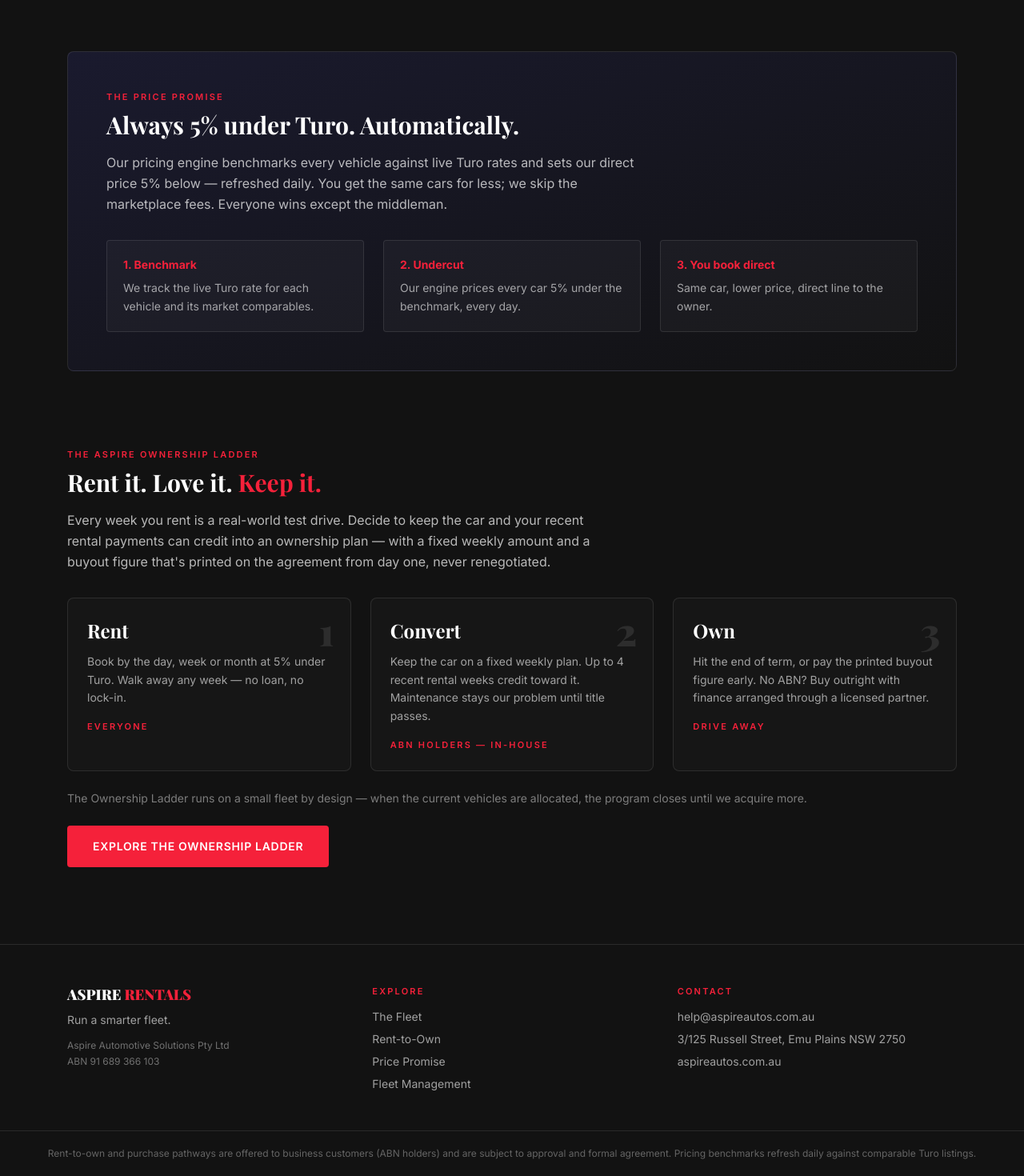
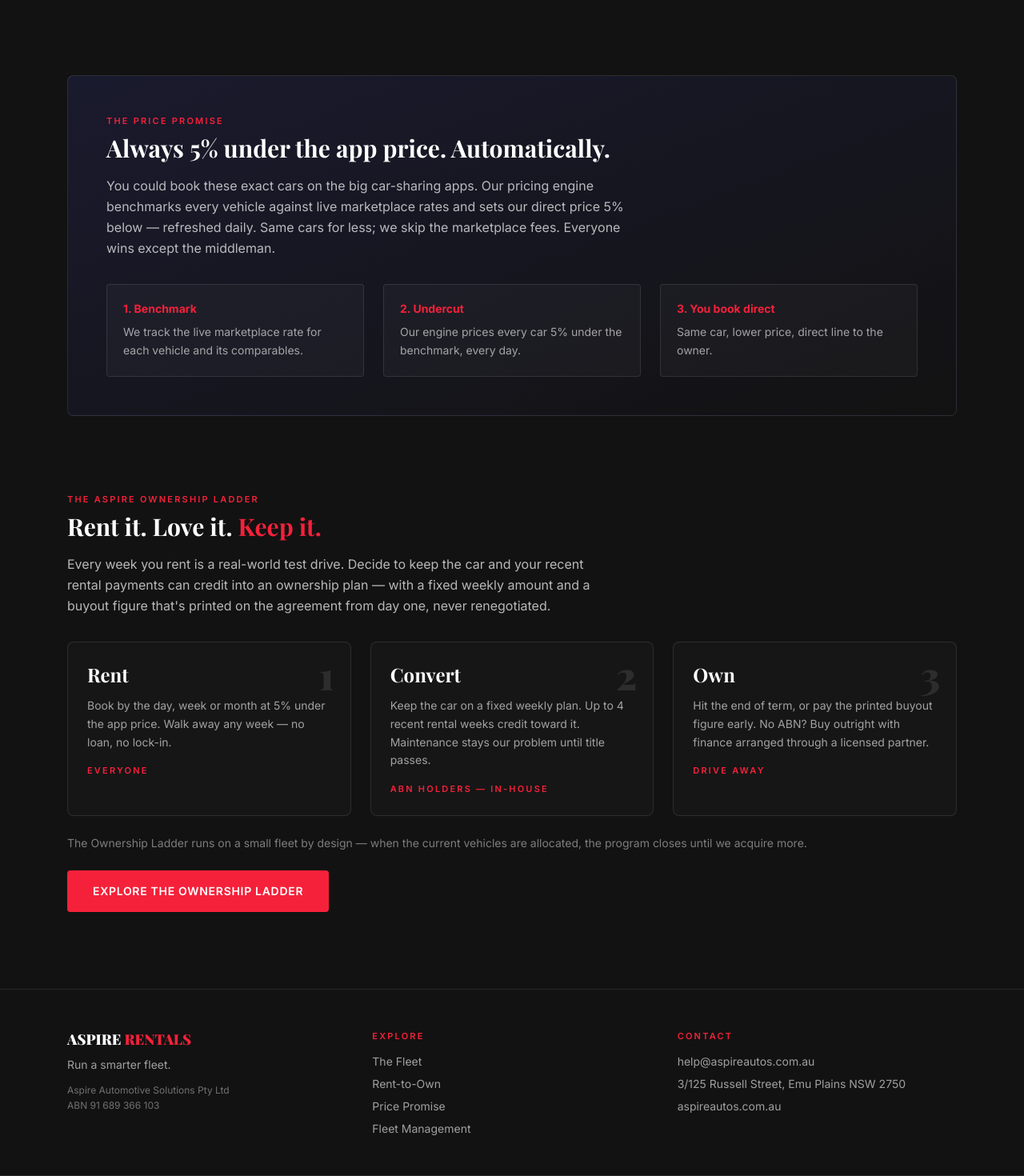
Before and after one commit to nomeatpai/aspire-rentals, a React (Vite) app: page / in a window 1280 px wide. Shown: the part 980-2450 px from the top of the page at 80% size. Built offline with nearby package versions, Linux system fonts and the light colour scheme; no server answers; the database is empty.

Commit message:
Remove competitor naming from all public copy — generic marketplace benchmark language

```diff
--- a/index.html
+++ b/index.html
@@ -3,8 +3,8 @@
   <head>
     <meta charset="UTF-8" />
     <meta name="viewport" content="width=device-width, initial-scale=1.0" />
-    <title>Aspire Rentals | Luxury Vehicle Hire & Rent-to-Own Sydney — Always 5% Under Turo</title>
-    <meta name="description" content="Rent Sydney's finest vehicles direct and pay less than Turo — guaranteed 5% under. Business fleet rentals with rent-to-own and purchase pathways. Mercedes-AMG, Range Rover, Jaguar." />
+    <title>Aspire Rentals | Luxury Vehicle Hire & Rent-to-Own Sydney — Always Under the App Price</title>
+    <meta name="description" content="Rent Sydney's finest vehicles direct from the fleet owner and pay 5% less than the car-sharing apps. Rentals with rent-to-own and purchase pathways. Mercedes-AMG, Range Rover, Jaguar." />
     <link rel="preconnect" href="https://fonts.googleapis.com" />
     <link rel="stylesheet" href="https://fonts.googleapis.com/css2?family=Inter:wght@400;500;600;700;800;900&family=Playfair+Display:wght@700;900&display=swap" />
   </head>
--- a/src/components/Footer.tsx
+++ b/src/components/Footer.tsx
@@ -34,8 +34,9 @@
         </div>
       </div>
       <div className="border-t border-white/10 py-5 text-center text-xs text-white/35 px-5">
-        Rent-to-own and purchase pathways are offered to business customers (ABN holders) and are subject to
-        approval and formal agreement. Pricing benchmarks refresh daily against comparable Turo listings.
+        In-house ownership plans are offered to business customers (ABN holders); outright purchase with
+        finance is available through a licensed finance partner, subject to approval and formal agreement.
+        Pricing benchmarks refresh daily against comparable car-sharing marketplace listings.
       </div>
     </footer>
   )
--- a/src/components/VehicleCard.tsx
+++ b/src/components/VehicleCard.tsx
@@ -56,7 +56,7 @@
                 </p>
                 {pricing.benchmark_daily != null && (
                   <p className="text-xs text-white/45 mt-0.5">
-                    <span className="line-through">{fmt(pricing.benchmark_daily)} on Turo</span>
+                    <span className="line-through">{fmt(pricing.benchmark_daily)} app price</span>
                     <span className="text-brand-red font-semibold"> — {Number(pricing.discount_pct)}% less here</span>
                   </p>
                 )}
--- a/src/pages/Home.tsx
+++ b/src/pages/Home.tsx
@@ -32,8 +32,8 @@
           <p className="mt-6 text-lg text-white/70 max-w-2xl leading-relaxed">
             Every other rental company takes your money and takes the car back. We're the only fleet where{' '}
             <strong className="text-white">your rental payments can count toward owning the car</strong> — and
-            you're always <strong className="text-white">5% under the Turo price</strong>, verified daily by
-            software.
+            you're always <strong className="text-white">5% under the car-sharing app price</strong>, verified
+            daily by software.
           </p>
           <div className="mt-10 flex flex-wrap gap-4">
             <a href="#fleet" className="btn-primary">Browse the fleet</a>
@@ -41,7 +41,7 @@
           </div>
           <div className="mt-14 grid grid-cols-1 sm:grid-cols-3 gap-4 max-w-3xl">
             {[
-              ['Always 5% under Turo', 'Our pricing engine checks the Turo rate daily and undercuts it. Automatically.'],
+              ['Always 5% under the apps', 'Our pricing engine checks the marketplace rate daily and undercuts it. Automatically.'],
               ['Rental money that works', 'Convert to an ownership plan and recent rental weeks credit toward it.'],
               ['Walk away any week', "It's a rental until you choose otherwise. No loan. No lock-in. No bank."],
             ].map(([t, d]) => (
@@ -83,15 +83,15 @@
       <section id="price-promise" className="max-w-6xl mx-auto px-5 pt-24">
         <div className="rounded-lg bg-gradient-to-br from-brand-midnight to-brand-black border border-white/10 p-8 sm:p-12">
           <p className="label-caps text-brand-red">The price promise</p>
-          <h2 className="font-display font-bold text-3xl mt-2">Always 5% under Turo. Automatically.</h2>
+          <h2 className="font-display font-bold text-3xl mt-2">Always 5% under the app price. Automatically.</h2>
           <p className="mt-4 text-white/70 max-w-2xl leading-relaxed">
-            Our pricing engine benchmarks every vehicle against live Turo rates and sets our direct price 5%
-            below — refreshed daily. You get the same cars for less; we skip the marketplace fees. Everyone
-            wins except the middleman.
+            You could book these exact cars on the big car-sharing apps. Our pricing engine benchmarks every
+            vehicle against live marketplace rates and sets our direct price 5% below — refreshed daily. Same
+            cars for less; we skip the marketplace fees. Everyone wins except the middleman.
           </p>
           <div className="grid sm:grid-cols-3 gap-6 mt-8 text-sm">
             {[
-              ['1. Benchmark', 'We track the live Turo rate for each vehicle and its market comparables.'],
+              ['1. Benchmark', 'We track the live marketplace rate for each vehicle and its comparables.'],
               ['2. Undercut', 'Our engine prices every car 5% under the benchmark, every day.'],
               ['3. You book direct', 'Same car, lower price, direct line to the owner.'],
             ].map(([t, d]) => (
@@ -117,7 +117,7 @@
         </p>
         <div className="grid sm:grid-cols-3 gap-6 mt-8">
           {[
-            ['Rent', 'Book by the day, week or month at 5% under Turo. Walk away any week — no loan, no lock-in.', 'Everyone'],
+            ['Rent', 'Book by the day, week or month at 5% under the app price. Walk away any week — no loan, no lock-in.', 'Everyone'],
             ['Convert', 'Keep the car on a fixed weekly plan. Up to 4 recent rental weeks credit toward it. Maintenance stays our problem until title passes.', 'ABN holders — in-house'],
             ['Own', 'Hit the end of term, or pay the printed buyout figure early. No ABN? Buy outright with finance arranged through a licensed partner.', 'Drive away'],
           ].map(([t, d, tag], i) => (
--- a/src/pages/RentToOwn.tsx
+++ b/src/pages/RentToOwn.tsx
@@ -28,7 +28,7 @@
 
       <div className="grid sm:grid-cols-2 lg:grid-cols-4 gap-5 mt-12">
         {[
-          ['Week 0', 'Start on a normal rental — 5% under Turo pricing. Test the car in your real operation.'],
+          ['Week 0', 'Start on a normal rental — 5% under the app price. Test the car in your real operation.'],
           ['Convert', 'Decide to keep it. We agree a weekly plan and term, and recent rental weeks can count toward it.'],
           ['Drive & pay', 'Fixed weekly payments while the car earns for your business. Maintenance stays our problem until title passes.'],
           ['Own', 'Hit the end of term — or pay the buyout figure early — and the vehicle is yours.'],
--- a/src/pages/VehicleDetail.tsx
+++ b/src/pages/VehicleDetail.tsx
@@ -214,7 +214,7 @@
                 </p>
                 {pricing.benchmark_daily != null && (
                   <p className="text-sm text-white/50 mt-1">
-                    <span className="line-through">{fmt(pricing.benchmark_daily)}/day on Turo</span>{' '}
+                    <span className="line-through">{fmt(pricing.benchmark_daily)}/day app price</span>{' '}
                     <span className="text-brand-red font-semibold">{Number(pricing.discount_pct)}% less direct</span>
                   </p>
                 )}
@@ -236,7 +236,7 @@
                 <div className="mt-6 rounded border border-emerald-500/40 bg-emerald-500/10 p-5">
                   <p className="font-bold text-emerald-400">You're on the list ✓</p>
                   <p className="text-sm mt-2 text-white/75">
-                    You'll get first access the moment this vehicle goes live — before it hits Turo.
+                    You'll get first access the moment this vehicle goes live — before it's listed anywhere else.
                   </p>
                 </div>
               ) : (
@@ -245,7 +245,7 @@
                     <p className="font-bold text-white">In final preparation now.</p>
                     <p className="mt-1">
                       Fresh fleet arrival — being detailed and mechanically prepared. Reserve first access and
-                      you book it before it ever hits Turo.
+                      you book it before it's listed anywhere else.
                     </p>
                   </div>
                   <input required placeholder="Full name" value={reserve.name} onChange={(e) => setReserve({ ...reserve, name: e.target.value })} />
```
